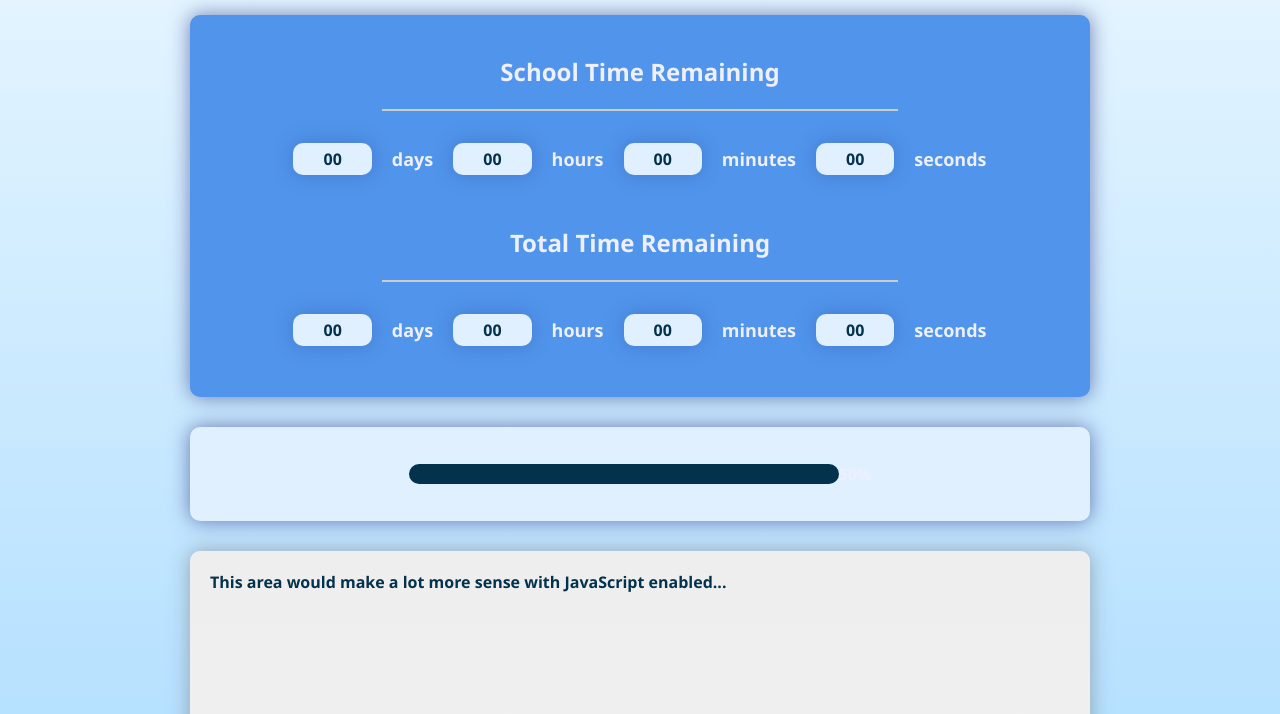
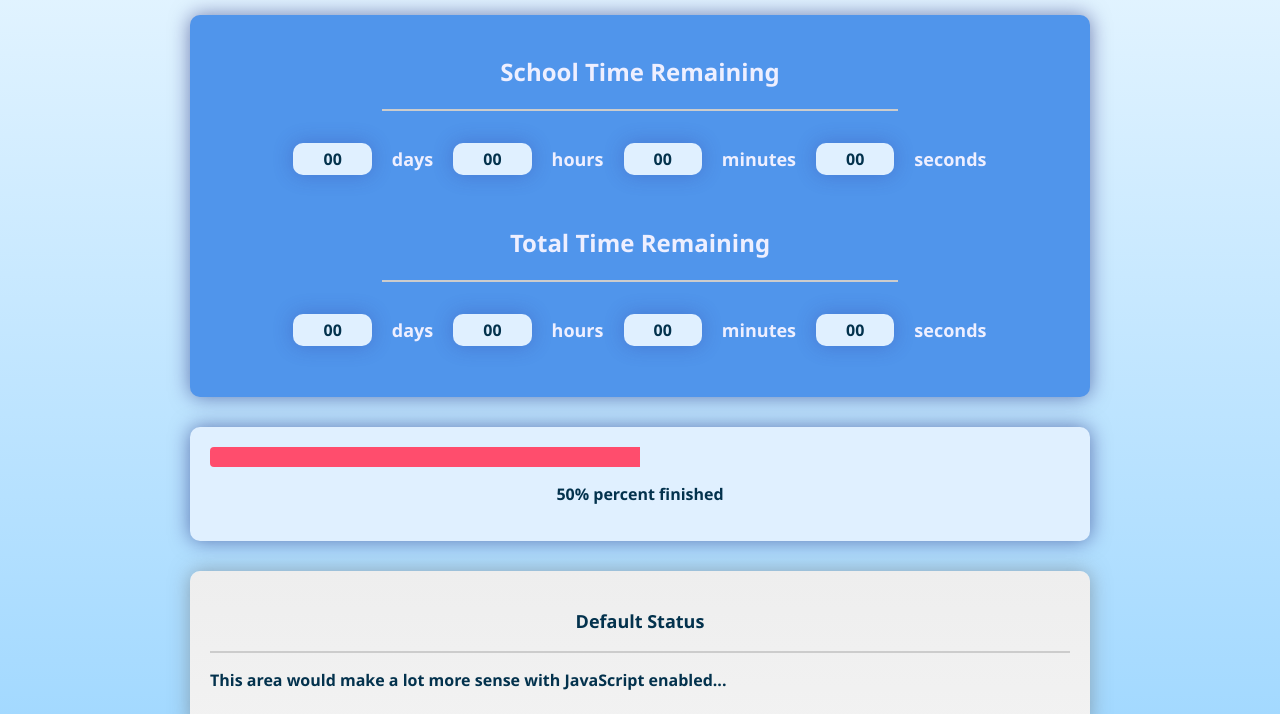
Before and after one commit to 29miaoet/timeuntil, a plain HTML site: page index.html in a window 1280 px wide. Shown: the part 86-800 px from the top of the page. Drawn offline with Linux system fonts and the light colour scheme.

Commit message:
Polished styling for progress bar and day info

```diff
--- a/index.html
+++ b/index.html
@@ -68,12 +68,16 @@
   </div>
 
   <div class="card progress-bar">
-    <div class="bar"></div>
-    <p id="percentage">50%</div>
+    <div class="bar">
+      <div class="progress"></div>
+    </div>
+    <p id="percentage">50%<span> percent finished</p>
   </div>
 
   <div class="card day-info">
-    This area would make a lot more sense with JavaScript enabled...
+    <p class="status-text">Default Status</p>
+    <hr>
+    <p>This area would make a lot more sense with JavaScript enabled...</p>
   </div>
 
   <footer>
--- a/styles.css
+++ b/styles.css
@@ -4,9 +4,11 @@
   --bg-grad: linear-gradient(to bottom, #e8f6ff, #9cd6ff);
   --bg-countdown: #5095eb;
   --light-blue: #e0f0ff;
+  --progress-bar-bg: #ff4d6d;
   --info-bg-grad: linear-gradient(to bottom, #eeeeee, #f2f2f2);
 
   --radius-classic: 10px;
+  --radius-bar: 4px;
 }
 
 * {
@@ -98,24 +100,47 @@ hr {
 
 .day-info {
   background: var(--info-bg-grad);
-  height: 500px;
   box-shadow: 0 0 20px rgba(100, 100, 100, 0.5);
   color: var(--font-color-black);
 }
 
+.day-info hr {
+  width: 100%;
+  margin: 10px auto;
+}
+
+.status-text {
+  text-align: center;
+  font-weight: bold;
+  font-size: 18px;
+}
+
 .progress-bar {
   display: flex;
+  flex-direction: column;
   align-items: center;
   justify-content: center;
+  color: var(--font-color-black);
   background : var(--light-blue);
   box-shadow: 0 0 20px rgba(0, 10, 100, 0.5);
 }
 
 .bar {
   height: 20px;
+  width: 100%;
+  border-radius: var(--radius-bar);
+  background: transparent;
+}
+
+.progress {
+  height: 100%;
   width: 50%;
-  border-radius: var(--radius-classic);
-  background-color: var(--font-color-black);
+  border-radius: var(--radius-bar) 0 0 var(--radius-bar);
+  background-color: var(--progress-bar-bg);
+}
+
+.bar:hover {
+  transform: scaleY(1.05);
 }
 
 footer {
```
